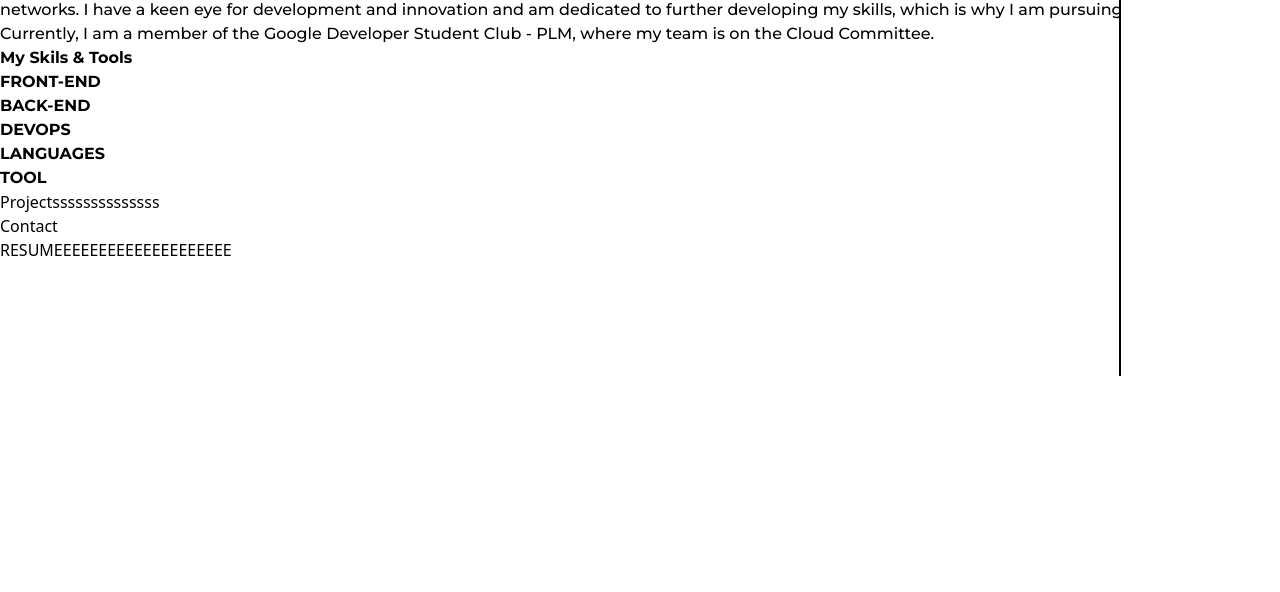
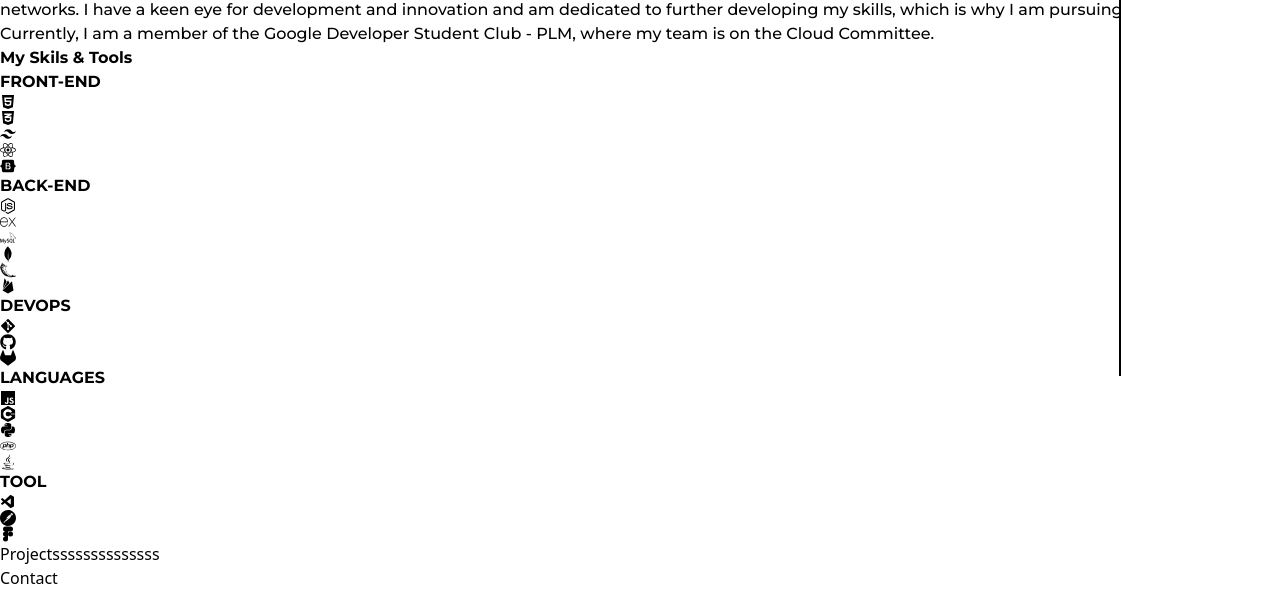
Before and after one commit to 0ojireho0/myProject, a React (Vite) app: page / in a window 1280 px wide. Shown: the part 640-1232 px from the top of the page. Before the commit the page ends 1016 px from the top, so only its background shows below. Built offline with nearby package versions, Linux system fonts and the light colour scheme.

Commit message:
hover nalang

```diff
--- a/package.json
+++ b/package.json
@@ -16,6 +16,7 @@
     "@material-tailwind/react": "^2.1.9",
     "react": "^18.3.1",
     "react-dom": "^18.3.1",
+    "react-icons": "^5.2.1",
     "react-scroll": "^1.9.0"
   },
   "devDependencies": {
--- a/src/Pages/About.jsx
+++ b/src/Pages/About.jsx
@@ -1,12 +1,40 @@
 import React from 'react'
 import myPicture from "../assets/Quintano_Pic.jpg"
+import { FaHtml5 } from 'react-icons/fa'
+import { FaCss3Alt } from "react-icons/fa";
+import { RiTailwindCssFill } from "react-icons/ri";
+import { FaReact } from "react-icons/fa";
+import { FaBootstrap } from "react-icons/fa";
+import { FaNodeJs } from "react-icons/fa";
+import { SiExpress } from "react-icons/si";
+import { SiMysql } from "react-icons/si";
+import { SiMongodb } from "react-icons/si";
+import { SiFlask } from "react-icons/si";
+import { IoLogoFirebase } from "react-icons/io5";
+import { FaGitAlt } from "react-icons/fa";
+import { FaGithub } from "react-icons/fa";
+import { FaGitlab } from "react-icons/fa6";
+import { IoLogoJavascript } from "react-icons/io5";
+import { SiCplusplus } from "react-icons/si";
+import { FaPython } from "react-icons/fa";
+import { FaPhp } from "react-icons/fa6";
+import { FaJava } from "react-icons/fa";
+import { VscVscode } from "react-icons/vsc";
+import { SiPostman } from "react-icons/si";
+import { IoLogoFigma } from "react-icons/io5";
+
+
+
+
+
+
 
 const About = () => {
 
 
 
   return (
-    <div className='w-full h-[350vh] md:h-[230vh] pt-10' id='about'>
+    <div className='w-full h-full  pt-10 about-height pb-10' id='about'>
       <h1 className='text-center montserratextrabold text-3xl'>About Me</h1>
       <div className='mt-5 md:flex md:flex-row md:justify-center xl:gap-24'>
         <div className='flex justify-center'>
@@ -20,30 +48,78 @@ const About = () => {
       <div className='mt-10'>
         <h1 className='text-center montserratbold text-2xl'>My Skils & Tools</h1>
         <div className='md:flex md:justify-center'>
-          <div className='flex flex-col justify-center items-center mt-5 md:grid md:grid-cols-2 md:gap-x-10 '>
+          <div className='flex flex-col justify-center items-center mt-5 md:grid md:grid-cols-2 md:gap-x-10 md:w-[40rem] lg:grid-cols-3 lg:w-[55rem] '>
             <div className='w-[17rem] h-[13rem] border-4 border-black'>
               <div className='w-full h-10 bg-[#0C359E] border-b-4 border-black flex justify-center items-center '>
                 <h1 className='montserratbold text-white'>FRONT-END</h1>
+              </div>
+              <div className='w-full h-[10rem]  '>
+                <div className='w-full bg-white h-[5rem] flex items-center justify-center gap-x-2 pt-5 '>
+                  <FaHtml5 className='text-[#E44F26] text-5xl ' />
+                  <FaCss3Alt className='text-[#33A9DC] text-5xl ' />
+                  <RiTailwindCssFill className='text-[#38BDF8] text-5xl ' />
+                  <FaReact className='text-[#00D8FF] text-5xl ' />
+                </div>
+                <div className='w-full bg-white h-[5rem] flex items-center justify-center'>
+                  <FaBootstrap className='text-[#6B11F4] text-5xl ' />
+                </div>
               </div>
             </div>
             <div className='w-[17rem] h-[13rem] border-4 border-black mt-5 md:mt-0'>
               <div className='w-full h-10 bg-[#0C359E] border-b-4 border-black flex justify-center items-center '>
                 <h1 className='montserratbold text-white'>BACK-END</h1>
               </div>
+              <div className='w-full h-[10rem]  '>
+                <div className='w-full bg-white h-[5rem] flex items-center justify-center gap-x-2 pt-5 '>
+                  <FaNodeJs className='text-[#531B8A] text-5xl ' />
+                  <SiExpress className='text-[#000000] text-5xl ' />
+                  <SiMysql className='text-[#00758F] text-5xl ' />
+                  <SiMongodb className='text-[#01EC64] text-5xl ' />
                 </div>
-            <div className='w-[17rem] h-[13rem] border-4 border-black mt-5'>
+                <div className='w-full bg-white h-[5rem] flex items-center justify-center'>
+                  <SiFlask className='text-[#000000] text-5xl ' />
+                  <IoLogoFirebase className='text-[#FCCA3F] text-5xl ' />
+                </div>
+              </div>
+            </div>
+            <div className='w-[17rem] h-[13rem] border-4 border-black mt-5 lg:mt-0'>
               <div className='w-full h-10 bg-[#0C359E] border-b-4 border-black flex justify-center items-center '>
                 <h1 className='montserratbold text-white'>DEVOPS</h1>
               </div>
+              <div className='w-full bg-white h-[10rem] flex items-center justify-center gap-x-5'>
+                <FaGitAlt className='text-[#F34F29] text-5xl ' />
+                <FaGithub className='text-[#531B8A] text-5xl ' />
+                <FaGitlab className='text-[#531B8A] text-5xl ' />
               </div>
+            </div>
+            <div className='lg:flex lg:justify-center lg:items-center lg:w-[40rem]'>
               <div className='w-[17rem] h-[13rem] border-4 border-black mt-5'>
                 <div className='w-full h-10 bg-[#0C359E] border-b-4 border-black flex justify-center items-center '>
                   <h1 className='montserratbold text-white'>LANGUAGES</h1>
                 </div>
+                <div className='w-full h-[10rem]  '>
+                  <div className='w-full bg-white h-[5rem] flex items-center justify-center gap-x-2 pt-5 '>
+                    <IoLogoJavascript className='text-[#F5DE19] text-5xl ' />
+                    <SiCplusplus className='text-[#659AD2] text-5xl ' />
+                    <FaPython className='text-[#387EB8] text-5xl ' />
+                    <FaPhp className='text-[#777BB3] text-5xl ' />
                   </div>
+                  <div className='w-full bg-white h-[5rem] flex items-center justify-center'>
+                    <FaJava className='text-[#5382A1] text-5xl ' />
+                  </div>
+              </div>
+              </div>
+            </div>
+            <div className='md:flex md:justify-center md:items-center md:w-[40rem]'>
               <div className='w-[17rem] h-[13rem] border-4 border-black mt-5'>
                 <div className='w-full h-10 bg-[#0C359E] border-b-4 border-black flex justify-center items-center '>
                   <h1 className='montserratbold text-white'>TOOL</h1>
+                </div>
+                <div className='w-full bg-white h-[10rem] flex items-center justify-center gap-x-5'>
+                  <VscVscode className='text-[#1F9CF0] text-5xl ' />
+                  <SiPostman className='text-[#F37036] text-5xl ' />
+                  <IoLogoFigma className='text-[#000000] text-5xl ' />
+                </div>
               </div>
             </div>
           </div>
```
Also changed, not shown: src/index.css (line endings or trailing spaces), 1 other file (tests, documents, lock files or other folders). Lines whose indentation alone changed are shown as unchanged.
